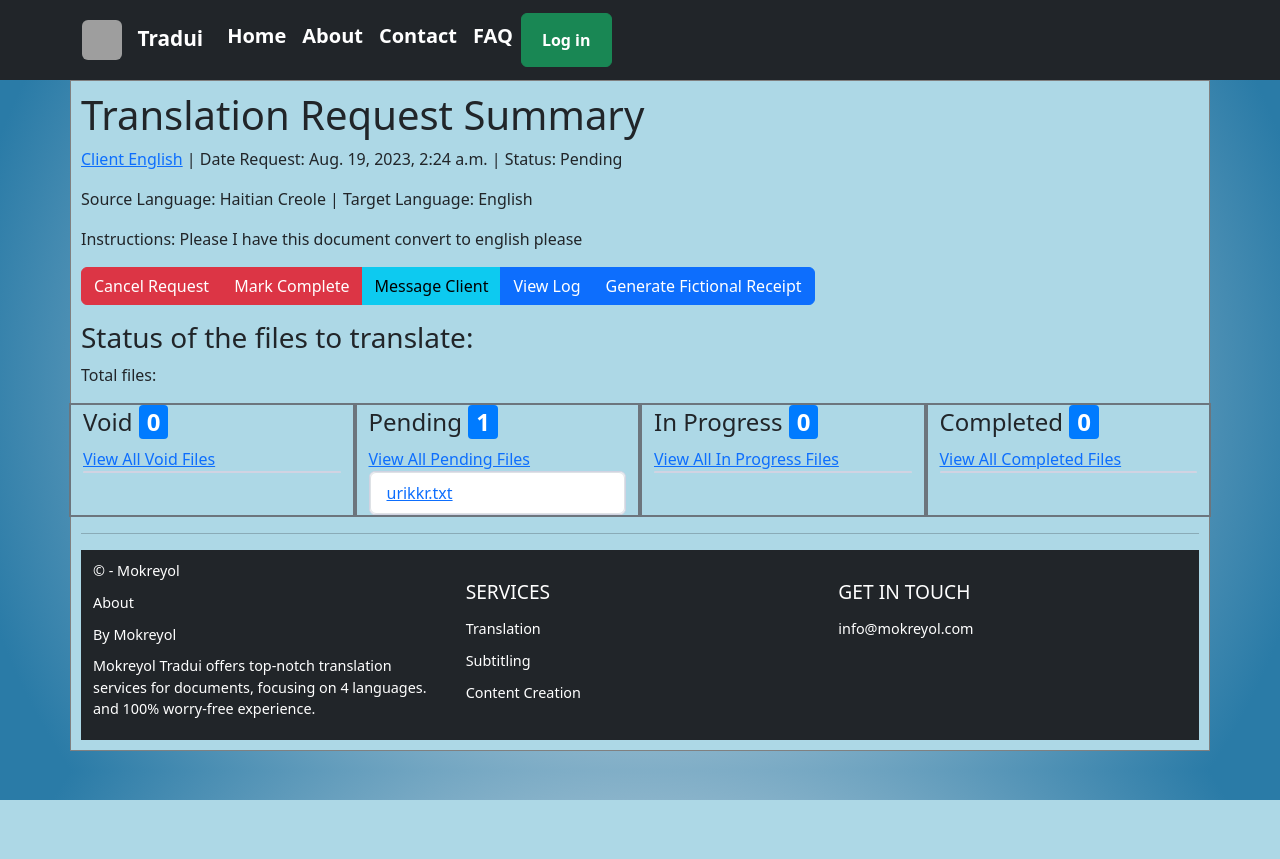
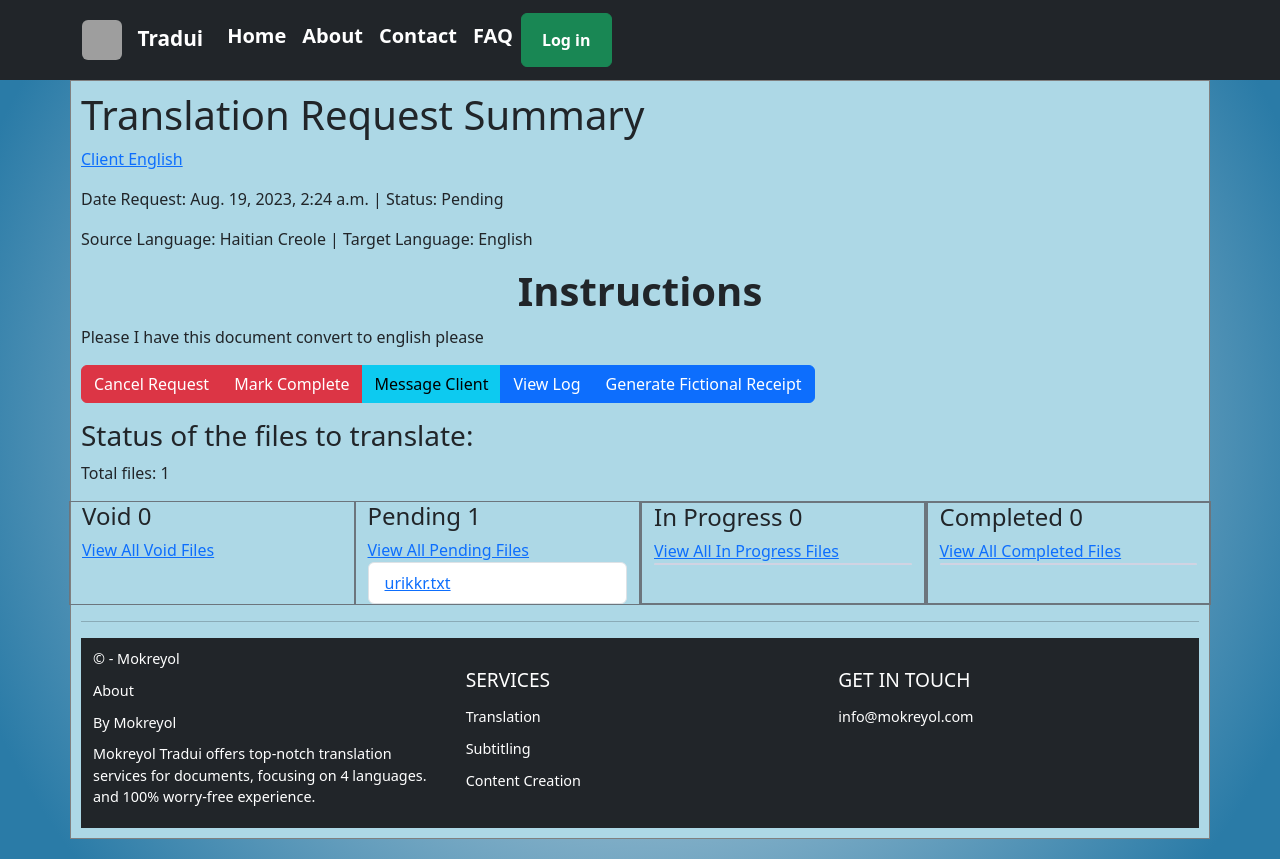
Before and after one commit to anditherobot/translationrequest, a Django app: page /request/25/ in a window 1280 px wide. Before the commit the page ends 800 px from the top, so only its background shows below. Run offline with Django 3.2, Linux system fonts and the light colour scheme; data comes from the database, SQL or seed files in the repository; both versions use the stored data as it was after the commit; some libraries are stand-ins or nearby versions; grey boxes are pictures that could not be loaded.

Commit message:
saving progress

```diff
--- a/app/templates/app/dashboard/file_details.html
+++ b/app/templates/app/dashboard/file_details.html
@@ -22,6 +22,7 @@
             <a class="btn btn-primary" href="{% url 'download_file' request_id=file.translation_request.id file_id=file.id %}">Download</a>
             <a class="btn btn-danger" href="{% url 'delete_file' request_id=file.translation_request.id file_id=file.id %}">Delete</a>
             <a class="btn btn-info" href="{% url 'message_user_about_file' request_id=file.translation_request.id file_id=file.id %}">Message User</a>
+            <a class="btn btn-success" href="{% url 'extract_text' file_id=file.id %}">Extract Text</a>
         </div>
 
 
--- a/app/templates/app/dashboard/list_clients.html
+++ b/app/templates/app/dashboard/list_clients.html
@@ -5,6 +5,8 @@
 <div class="container">
 
     <div class="row">
+
+
         <div class="col-12">
             <div class="card mb-4">
                 <div class="card-body">
@@ -19,6 +21,7 @@
     <div class="row">
 
         <div class="col-md-12">
+            <a class="btn btn-warning" href="{% url 'create_client'%}">Create New Client</a>
             <h2>List of Current Clients</h2>
             {% if clients %}
             <div class="table-responsive">
--- a/app/templates/app/dashboard/view_translation_request.html
+++ b/app/templates/app/dashboard/view_translation_request.html
@@ -4,34 +4,34 @@
 
 
 <style>
-    .file-counter {
-        display: inline-block;
-        background-color: #007bff; /* Blue color */
-        color: #fff; /* White text color */
-        padding: 3px 8px; /* Padding around the counter */
-        border-radius: 4px; /* Rounded corners */
-        font-weight: bold;
-    }
+
 </style>
 
 
 <div class="row">
     <div class="col-md-12">
+        <header class="dashboard-header">
             <h1>Translation Request Summary</h1>
-        <p><a href="{% url 'client_dashboard' client_id=translation_request.client.id %}">{{ translation_request.client }}</a> | Date Request: {{ translation_request.request_date }} | Status: {{ translation_request.status }}</p>
-        <p>Source Language: {{ translation_request.source_language }} | Target Language: {{ translation_request.target_language }}</p>
-        <p>Instructions: {{ translation_request.content }}</p>
+            <div class="request-details">
+                <p class="client-name"><a href="{% url 'client_dashboard' client_id=translation_request.client.id %}">{{ translation_request.client }}</a></p>
+                <p class="request-info">Date Request: {{ translation_request.request_date }} | Status: <span class="status-badge">{{ translation_request.status }}</span></p>
+                <p class="language-info">Source Language: {{ translation_request.source_language }} | Target Language: {{ translation_request.target_language }}</p>
+            </div>
+        </header>
 
+        <div class="request-instructions">
+            <h2>Instructions</h2>
+            <p>{{ translation_request.content }}</p>
+        </div>
 
-
-
+        <div class="file-actions">
             <div class="btn-group" role="group" aria-label="File Actions">
                 <a class="btn btn-danger" href="#">Cancel Request</a>
                 <a class="btn btn-danger" href="#">Mark Complete</a>
                 <a class="btn btn-info" href="#">Message Client</a>
                 <a class="btn btn-primary" href="#">View Log</a>
-
                 <a href="{% url 'generate_receipt' %}" target="_blank" class="btn btn-primary">Generate Fictional Receipt</a>
+            </div>
         </div>
     </div>
 </div>
@@ -39,11 +39,11 @@
 
 <div class="row mt-3">
     <h3>Status of the files to translate:</h3>
-    <p>Total files:</p>
-    <div class="col-md-3 border border-secondary  border-2">
-        <h4>Void   <span class="file-counter">{{ status_counts.Void }}</span></h4>
-        <a href="{% url 'view_files_by_status' client_id=translation_request.client.id request_id=translation_request.id status='Void' %}">View All Void Files</a>
-        <ul class="list-group file-list" style="background-color: #f8f9fa; border: 1px solid #d1d3e2;">
+    <p>Total files: {{ client_files.count }}</p>
+    <div class="col-md-3 border border-secondary status-column">
+        <h4 class="status-heading void">Void <span class="file-counter">{{ status_counts.Void }}</span></h4>
+        <a class="status-link" href="{% url 'view_files_by_status' client_id=translation_request.client.id request_id=translation_request.id status='Void' %}">View All Void Files</a>
+        <ul class="list-group file-list">
             {% for file in client_files %}
             {% if file.status == 'Void' %}
             <li class="list-group-item">
@@ -54,10 +54,10 @@
         </ul>
     </div>
 
-    <div class="col-md-3 border border-secondary  border-2">
-        <h4>Pending  <span class="file-counter">{{ status_counts.Pending }}</span></h4>
-        <a href="{% url 'view_files_by_status' client_id=translation_request.client.id request_id=translation_request.id status='Pending' %}">View All Pending Files</a>
-        <ul class="list-group file-list" style="background-color: #f8f9fa; border: 1px solid #d1d3e2;">
+    <div class="col-md-3 border border-secondary status-column">
+        <h4 class="status-heading pending">Pending <span class="file-counter">{{ status_counts.Pending }}</span></h4>
+        <a class="status-link" href="{% url 'view_files_by_status' client_id=translation_request.client.id request_id=translation_request.id status='Pending' %}">View All Pending Files</a>
+        <ul class="list-group file-list">
             {% for file in client_files %}
             {% if file.status == 'Pending' %}
             <li class="list-group-item">
@@ -67,6 +67,7 @@
             {% endfor %}
         </ul>
     </div>
+
 
     <div class="col-md-3 border border-secondary  border-2">
         <h4>In Progress  <span class="file-counter">{{ status_counts.InProgress }}</span></h4>
--- a/app/views/dashboard_views.py
+++ b/app/views/dashboard_views.py
@@ -346,3 +346,22 @@ def sandbox(request):
 
     context = {'form': form}
     return render(request, 'app/sandbox.html', context)
+
+#all files related to a particular request id, in a table
+def request_files(request, request_id):
+    pass
+
+
+def extract_text(request, file_id):
+    file = get_object_or_404(ClientFile, id=file_id)
+
+    # Check if the file is an image (you may need to adjust the condition)
+    if file.original_file.name.lower().endswith(('.png', '.jpg', '.jpeg', '.gif')):
+        try:
+            image = Image.open(file.original_file.path)
+            extracted_text = pytesseract.image_to_string(image)
+            return JsonResponse({'text': extracted_text})
+        except Exception as e:
+            return JsonResponse({'error': str(e)})
+    else:
+        return JsonResponse({'error': 'Not an image file'})
--- a/translationrequest/urls.py
+++ b/translationrequest/urls.py
@@ -46,10 +46,12 @@ urlpatterns = [
     path('view_client_requests/<int:pk>/', views.view_client_requests, name='view_client_requests'),
      # View Translation Request Details
     path('request/<int:request_id>/', views.view_translation_request, name='view_translation_request'),
-     path('request/all/', views.translation_request_all, name='translation_request_all'),
+    path('request/all/', views.translation_request_all, name='translation_request_all'),
+    path('extract_text/<int:file_id>/', views.extract_text, name='extract_text'),
     path('list_clients/', views.list_clients, name='list_clients'),
 
-    #file Details
+
+    path('request/<int:request_id>/files/', views.request_files, name='request_files'),
     path('request/<int:request_id>/file/<int:file_id>/', views.file_details, name='file_details'),
     path('request/<int:request_id>/file/<int:file_id>/download/', views.download_file, name='download_file'),
     path('request/<int:request_id>/file/<int:file_id>/updatestatus/', views.update_file_status, name='update_file_status'),
```
Also changed, not shown: db.sqlite3. Lines whose indentation alone changed are shown as unchanged.
